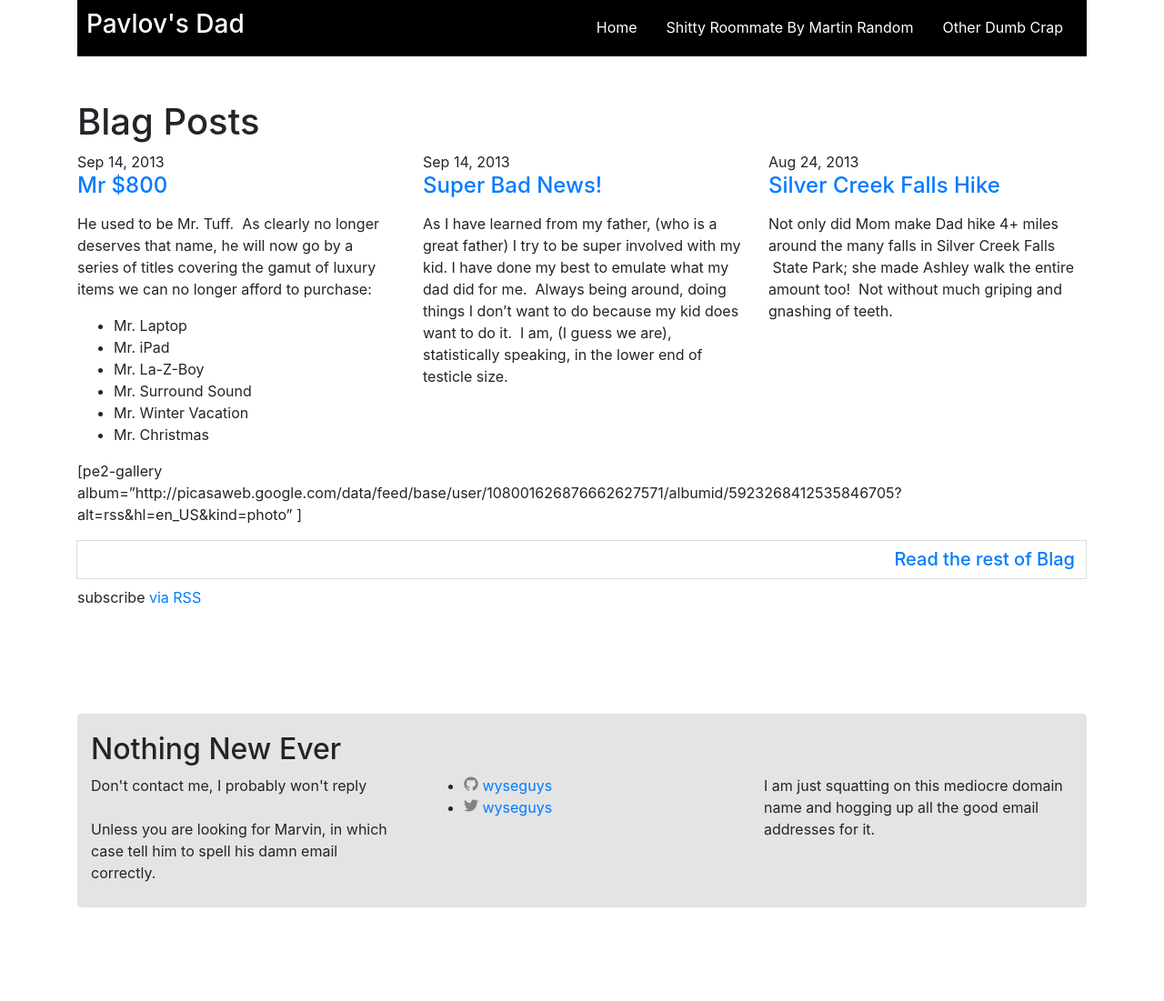
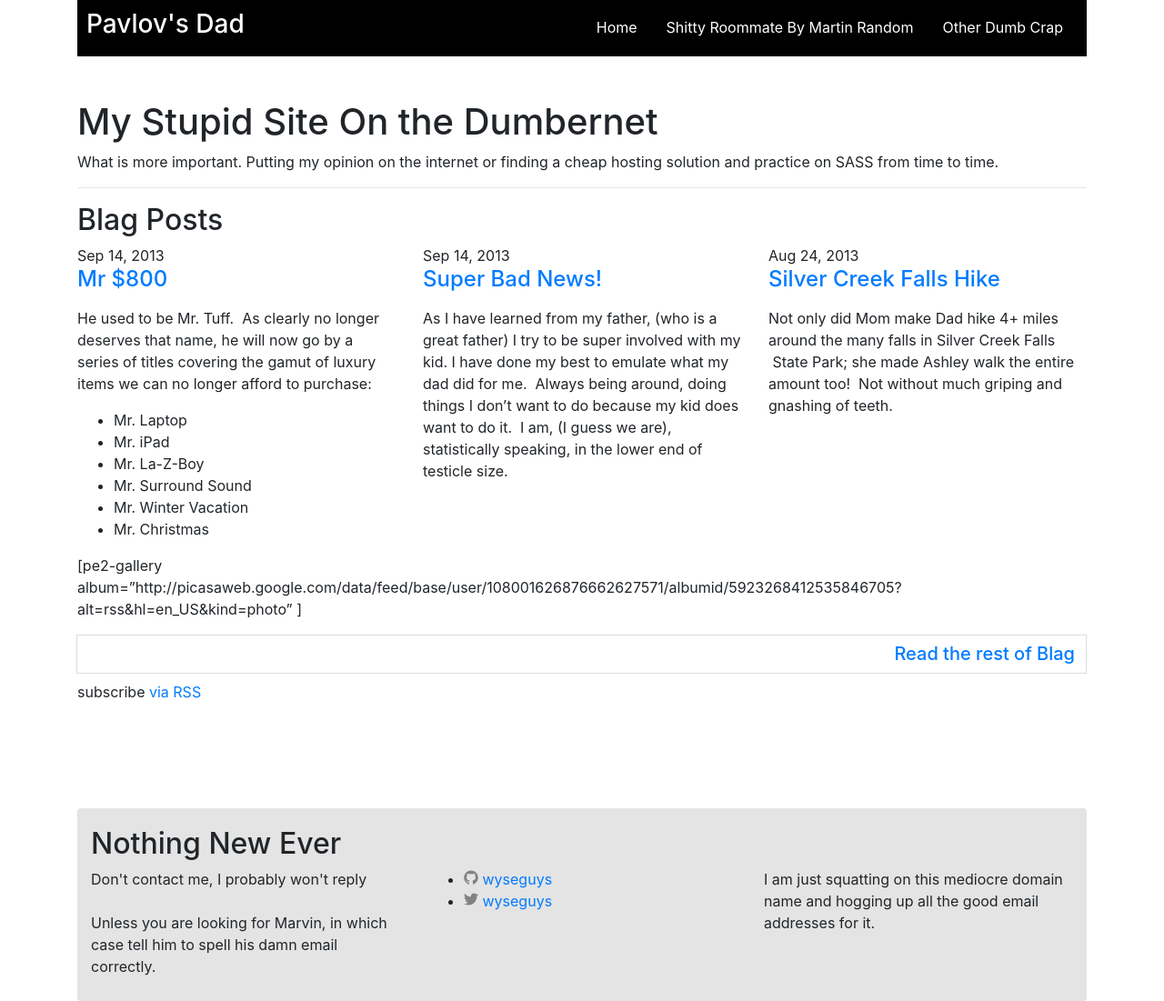
Before and after one commit to Wyseguys/wyseguys.github.io, a Jekyll site: the page built from index.md, in a window 1280 px wide. Shown: the whole page at 91% size. Built offline with Jekyll 4.4.1, drawn with Linux system fonts in a browser that asks for light colours; before the commit the page ends 998 px from its top, so only the background shows below that.

Commit message:
Content refinements, like using the right CSS classes and fancy stuff

```diff
--- a/_includes/carousel.html
+++ b/_includes/carousel.html
@@ -5,11 +5,11 @@
         <li data-target="#carouselExampleIndicators" data-slide-to="2"></li>
     </ol>
     <div class="carousel-inner">
-        <div class="carousel-item">
+        <div class="carousel-item active">
             <img class="d-block w-100" src="{{ "/assets/images/carousel/01.gif" | absolute_url }}" alt="I didn't">
             <div class="carousel-caption d-none d-md-block">
-                <h3>I didn't do this to you</h3>
-                <p>YOU did this to you</p>
+                <h3>I didn't do this to you...</h3>
+                <p>...YOU did this to you</p>
             </div>
         </div>
         <div class="carousel-item">
--- a/_layouts/home.html
+++ b/_layouts/home.html
@@ -3,10 +3,9 @@
 ---
 
 <div class="home">
-  <h1 class="page-heading">Blag Posts</h1>
-
+  <h1 class="page-heading">My Stupid Site On the Dumbernet</h1>
   {{ content }}
-
+  <h2 class="page-heading">Blag Posts</h2>
   <div class="row marketing">
       {% for post in site.posts limit:3 %}
       <div class="col-lg-4">
--- a/index.md
+++ b/index.md
@@ -4,3 +4,6 @@
 # See: https://jekyllrb.com/docs/themes/#overriding-theme-defaults
 layout: home
 ---
+What is more important.  Putting my opinion on the internet or finding a cheap hosting solution and practice on SASS from time to time.
+
+<hr />
```
Also changed, not shown: _layouts/ashley.html (+8 -0 lines).
